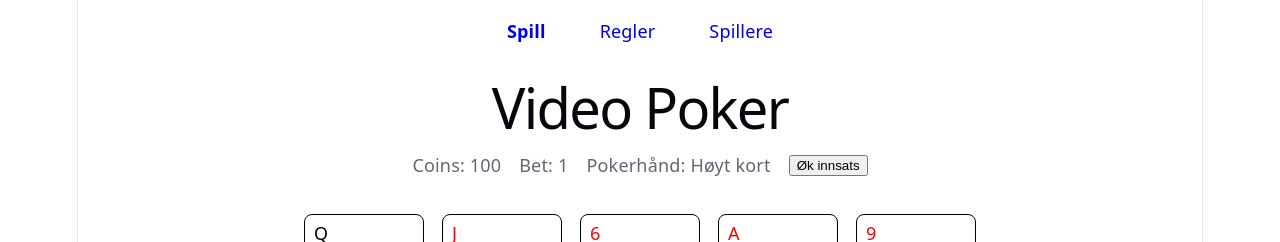
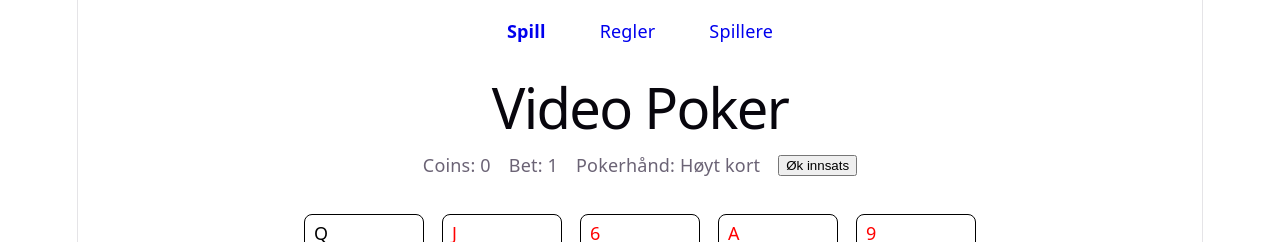
Before and after one commit to vildehf/video-poker, a React (Vite) app: page / in a window 1280 px wide. Shown: the top 242 px of the page. Built offline with nearby package versions, Linux system fonts and the light colour scheme.

Commit message:
feat: add Zustand store for current player

```diff
--- a/package.json
+++ b/package.json
@@ -12,7 +12,8 @@
   "dependencies": {
     "react": "^19.2.8",
     "react-dom": "^19.2.8",
-    "react-router": "^8.3.1"
+    "react-router": "^8.3.1",
+    "zustand": "^5.0.15"
   },
   "devDependencies": {
     "@eslint/js": "^10.0.1",
--- a/src/components/Game/Game.tsx
+++ b/src/components/Game/Game.tsx
@@ -7,6 +7,7 @@ import Card from "../Card/Card";
 import createDeck from "../../utils/createDeck";
 import shuffleDeck from "../../utils/shuffleDeck";
 import styles from "../../pages/GamePage/GamePage.module.css";
+import { useGameStore } from "../../store/useGameStore";
 
 export default function Game() {
   const deck = createDeck();
@@ -15,6 +16,7 @@ export default function Game() {
   const [currentBet, setCurrentBet] = useState(1);
   const [PokerHand, setPokerHand] = useState<PokerHand>("Høyt kort");
   const [heldCards, setHeldCards] = useState<number[]>([]);
+  const currentPlayer = useGameStore((state) => state.currentPlayer);
 
   function increaseBet() {
     if (currentBet < 5) setCurrentBet(currentBet + 1);
@@ -107,7 +109,7 @@ export default function Game() {
   return (
     <>
       <div className={styles.gameInfo}>
-        <TotalCoins coins={100} />
+        <TotalCoins coins={currentPlayer?.coins ?? 0} />
         <CurrentBet bet={currentBet} />
         <p>Pokerhånd: {PokerHand}</p>
         <button onClick={increaseBet}>Øk innsats</button>
--- a/src/pages/PlayersPage/PlayersPage.tsx
+++ b/src/pages/PlayersPage/PlayersPage.tsx
@@ -1,6 +1,7 @@
 import { useState, useEffect } from "react";
 import type { Player } from "../../types/Player";
 import styles from "./PlayersPage.module.css";
+import { useGameStore } from "../../store/useGameStore";
 
 /**
  * Viser siden for å opprette og velge spillere.
@@ -21,21 +22,8 @@ export default function PlayersPage() {
     localStorage.setItem("players", JSON.stringify(players));
   }, [players]);
 
-  const [currentPlayer, setCurrentPlayer] = useState<Player | null>(() => {
-    const savedPlayer = localStorage.getItem("currentPlayer");
-
-    if (savedPlayer) {
-      return JSON.parse(savedPlayer);
-    }
-
-    return null;
-  });
-
-  useEffect(() => {
-    if (currentPlayer) {
-      localStorage.setItem("currentPlayer", JSON.stringify(currentPlayer));
-    }
-  }, [currentPlayer]);
+  const currentPlayer = useGameStore((state) => state.currentPlayer);
+  const setCurrentPlayer = useGameStore((state) => state.setCurrentPlayer);
 
   /**
    * Oppretter en ny spiller med 100 coins.
--- /dev/null
+++ b/src/store/useGameStore.ts
@@ -0,0 +1,26 @@
+import { create } from "zustand";
+import type { Player } from "../types/Player";
+import { persist } from "zustand/middleware";
+
+type GameStore = {
+  currentPlayer: Player | null;
+  setCurrentPlayer: (player: Player) => void;
+};
+
+/**
+ * Holder på felles state som brukes i spillet.
+ */
+export const useGameStore = create<GameStore>()(
+  persist(
+    (set) => ({
+      currentPlayer: null,
+
+      setCurrentPlayer: (player) => {
+        set({ currentPlayer: player });
+      },
+    }),
+    {
+      name: "video-poker-store",
+    },
+  ),
+);
```
Also changed, not shown: 1 other file (tests, documents, lock files or other folders).
